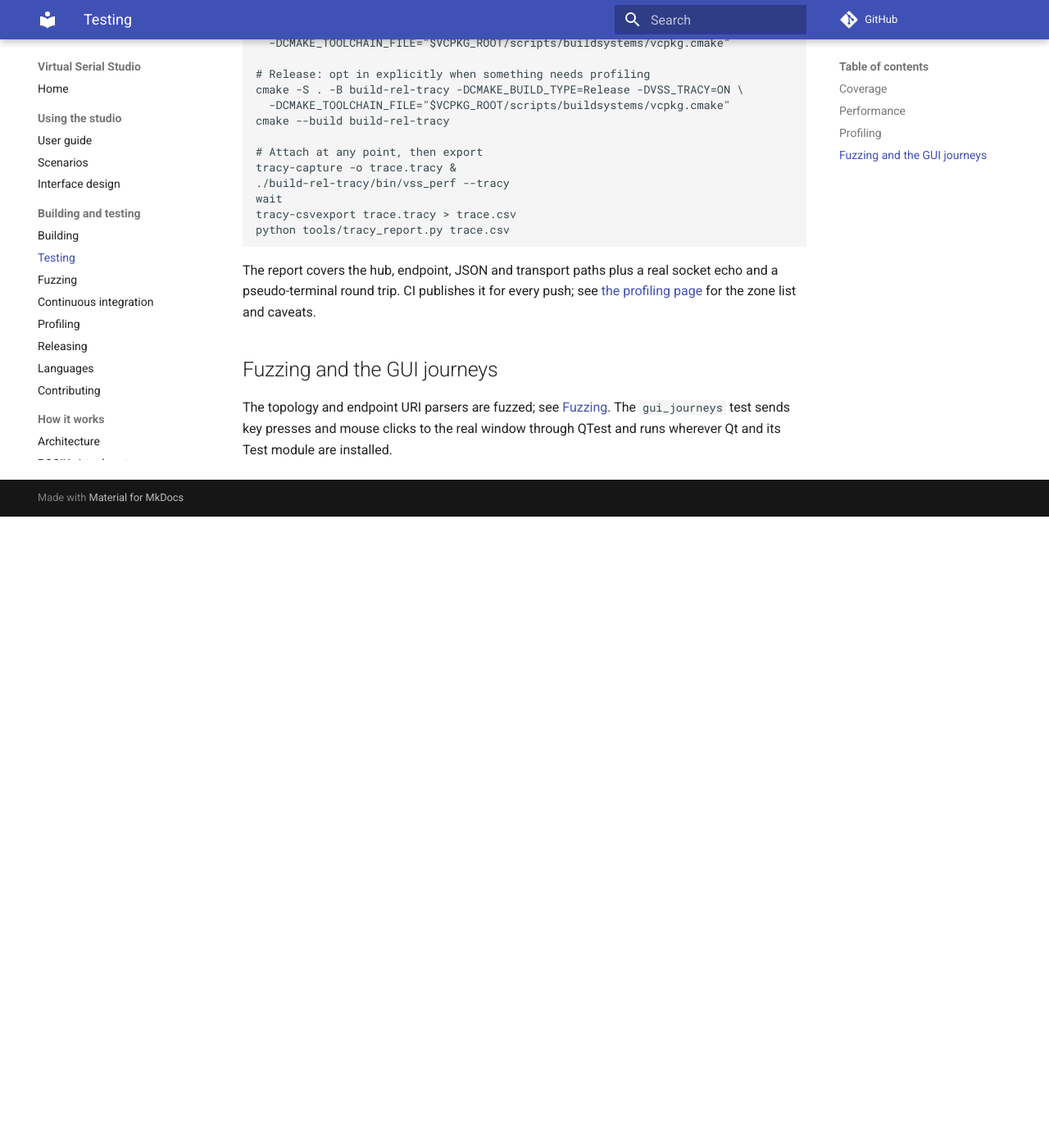
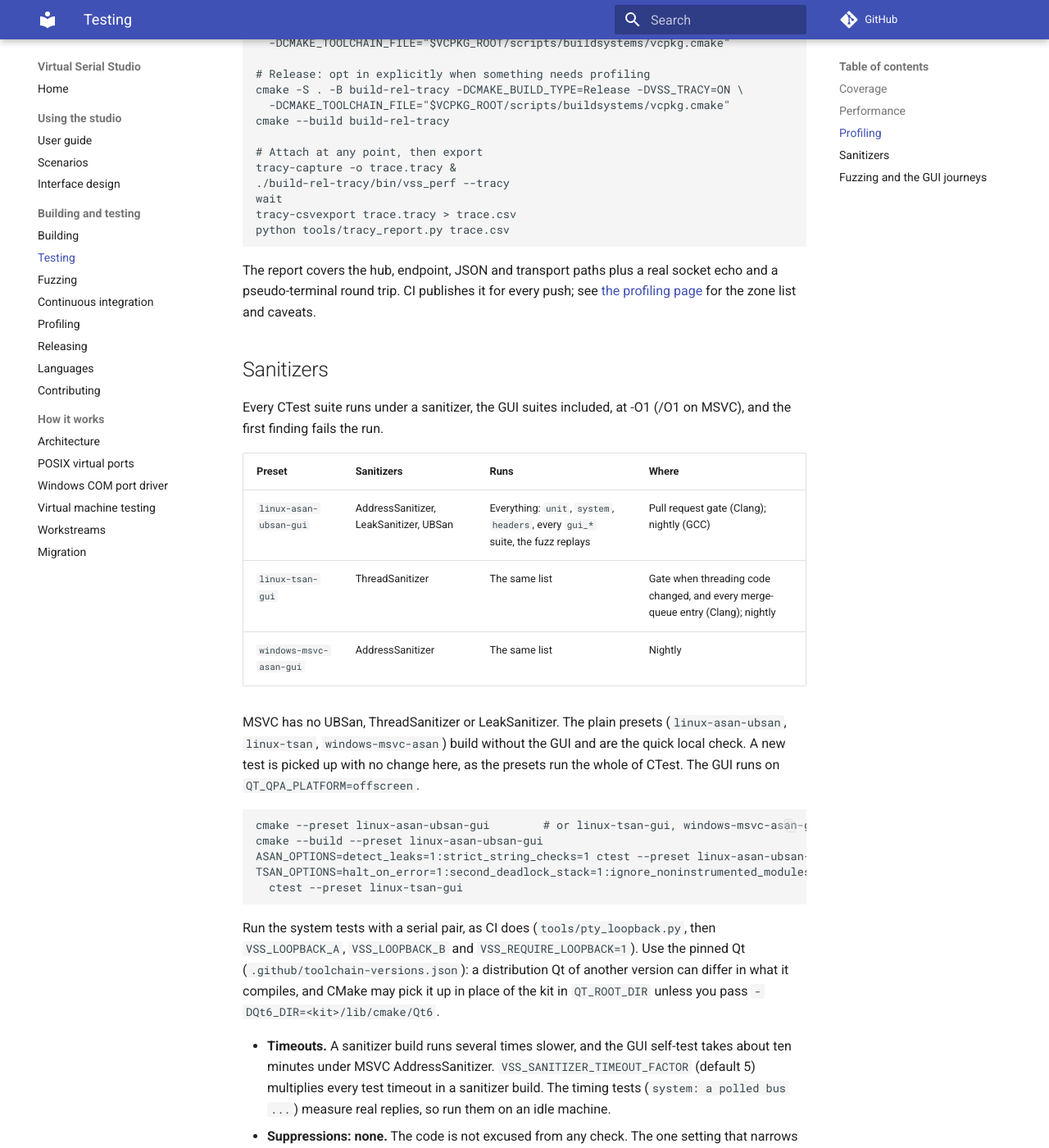
Before and after one commit to iainchesworth/virtual-serial-studio, an MkDocs documentation site: the page built from docs/testing.md, in a window 1280 px wide and 1400 px high, scrolled down 2052 px. Shown: the whole window at 82% size. Built offline with MkDocs 1.6.1 and Material for MkDocs 9.7.7, drawn with Linux system fonts in a browser that asks for light colours; comment, search, counter and statistics services are not loaded; before the commit the page ends 2682 px from its top, so only the background shows below that; some of the changed text lies outside the part shown.

Commit message:
Run ThreadSanitizer on the GUI and document the sanitizer matrix
ThreadSanitizer cannot see the futexes and atomics inside the prebuilt Qt
kit, so with the GUI it reported races between Qt's own allocations in its
thread pool and in events posted to the GUI thread through queued
connections. ignore_noninstrumented_modules=1 stops it tracking accesses
made inside Qt and keeps checking every access made by this project's code,
so no suppressions file is needed. A deliberate race in a small program is
still reported with the setting on.

testing.md gets a Sanitizers section with the matrix, how to run each
preset and why the setting is justified.

Signed-off-by: Iain Chesworth <iain.chesworth@gmail.com>

````diff
--- a/docs/testing.md
+++ b/docs/testing.md
@@ -106,6 +106,53 @@ The report covers the hub, endpoint, JSON and transport paths plus a real
 socket echo and a pseudo-terminal round trip. CI publishes it for every push;
 see [the profiling page](profiling.md) for the zone list and caveats.
 
+## Sanitizers
+
+Every CTest suite runs under a sanitizer, the GUI suites included, at -O1 (/O1 on
+MSVC), and the first finding fails the run.
+
+| Preset | Sanitizers | Runs | Where |
+|---|---|---|---|
+| `linux-asan-ubsan-gui` | AddressSanitizer, LeakSanitizer, UBSan | Everything: `unit`, `system`, `headers`, every `gui_*` suite, the fuzz replays | Pull request gate (Clang); nightly (GCC) |
+| `linux-tsan-gui` | ThreadSanitizer | The same list | Gate when threading code changed, and every merge-queue entry (Clang); nightly |
+| `windows-msvc-asan-gui` | AddressSanitizer | The same list | Nightly |
+
+MSVC has no UBSan, ThreadSanitizer or LeakSanitizer. The plain presets
+(`linux-asan-ubsan`, `linux-tsan`, `windows-msvc-asan`) build without the GUI and are
+the quick local check. A new test is picked up with no change here, as the presets run
+the whole of CTest. The GUI runs on `QT_QPA_PLATFORM=offscreen`.
+
+```bash
+cmake --preset linux-asan-ubsan-gui        # or linux-tsan-gui, windows-msvc-asan-gui
+cmake --build --preset linux-asan-ubsan-gui
+ASAN_OPTIONS=detect_leaks=1:strict_string_checks=1 ctest --preset linux-asan-ubsan-gui
+TSAN_OPTIONS=halt_on_error=1:second_deadlock_stack=1:ignore_noninstrumented_modules=1 \
+  ctest --preset linux-tsan-gui
+```
+
+Run the system tests with a serial pair, as CI does (`tools/pty_loopback.py`, then
+`VSS_LOOPBACK_A`, `VSS_LOOPBACK_B` and `VSS_REQUIRE_LOOPBACK=1`). Use the pinned Qt
+(`.github/toolchain-versions.json`): a distribution Qt of another version can differ in
+what it compiles, and CMake may pick it up in place of the kit in `QT_ROOT_DIR` unless
+you pass `-DQt6_DIR=<kit>/lib/cmake/Qt6`.
+
+* **Timeouts.** A sanitizer build runs several times slower, and the GUI self-test takes
+  about ten minutes under MSVC AddressSanitizer. `VSS_SANITIZER_TIMEOUT_FACTOR` (default 5)
+  multiplies every test timeout in a sanitizer build. The timing tests (`system: a polled
+  bus ...`) measure real replies, so run them on an idle machine.
+* **Suppressions: none.** The code is not excused from any check. The one setting that
+  narrows what ThreadSanitizer looks at is `ignore_noninstrumented_modules=1`. Qt comes
+  as a prebuilt kit that is not instrumented, and its locks and queues use futexes and
+  atomics that ThreadSanitizer cannot see. Without the setting it reports races between
+  Qt's own allocations in its thread pool, and in events that a worker posts to the GUI
+  thread through a queued connection, though Qt orders them correctly. With it, accesses
+  made inside Qt are not tracked, and every access made by this project's code still is,
+  so a race between the hub or endpoint threads and the GUI thread in our own code is
+  reported. A deliberate race in a small program still fails under the same setting.
+* **Found and fixed by this work.** `announce_name_change` leaked a `QAccessibleEvent` on
+  every name change, thousands per GUI test run (LeakSanitizer), and `ToastManager`
+  downcast a toast that was being destroyed (UBSan).
+
 ## Fuzzing and the GUI journeys
 
 The topology and endpoint URI parsers are fuzzed; see [Fuzzing](fuzzing.md).
````
Also changed, not shown: docs/ci.md (+5 -3 lines), 2 other files.
